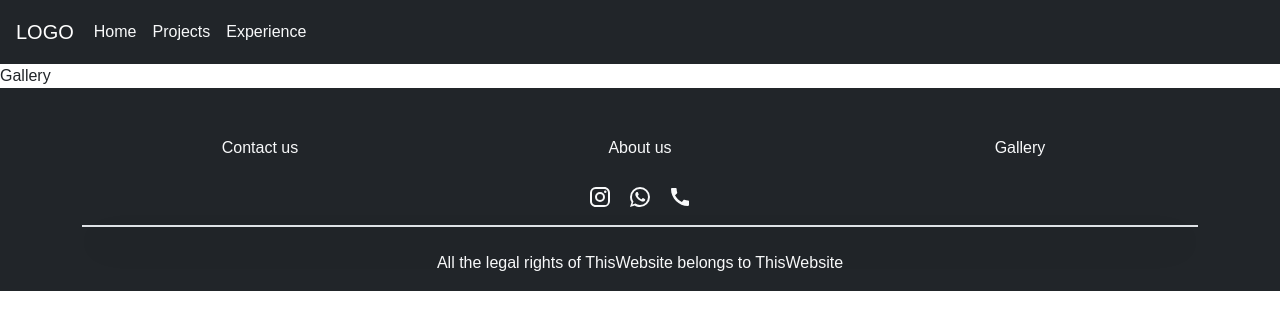
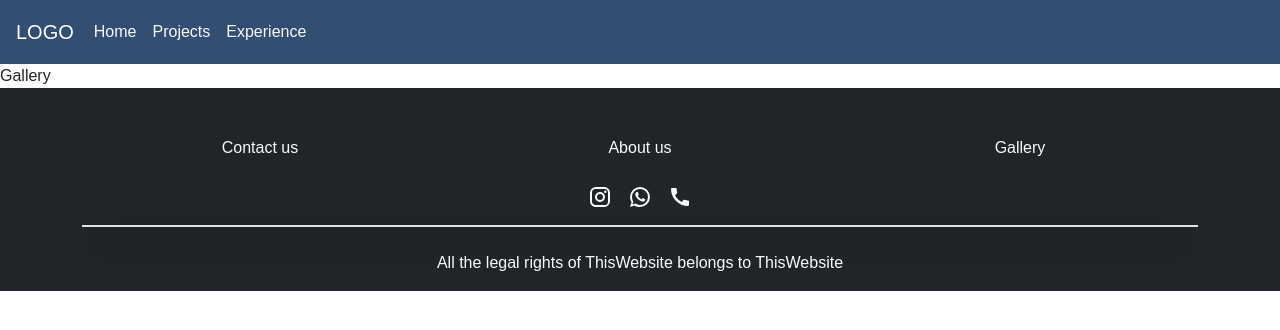
Before and after one commit to Poursha98/porfolio-site-react, a React (Vite) app: page /gallery in a window 1280 px wide. Shown: the top 330 px of the page. Built offline with nearby package versions, Linux system fonts and the light colour scheme.

Commit message:
navbar change color on scroll implemented

```diff
--- a/src/App.css
+++ b/src/App.css
@@ -6,6 +6,15 @@
 
 h2{
     color: rgba(50,78,115,1)
+}
+
+.myNav{
+    background-color: rgba(50,78,115,1);
+    transition: 0.3s ease;
+}
+.myNav.active{
+    background-color:#111925 ;
+    transition: 0.5s ease;
 }
 
 .h1{
--- a/src/components/Footer.jsx
+++ b/src/components/Footer.jsx
@@ -21,7 +21,7 @@ function Footer() {
                     <Link className='icon mx-2 text-light' to='tel:+989122336'><CallIcon/></Link>
                 </div>
                 <div className='border border-1 mt-3 shadow-lg'></div>
-                <p className='text-center mt-4 '>All the legal rights of ThisWebsite belongs to ThisWebsite</p>
+                <p className='text-center mt-4 my-4-2 '>All the legal rights of ThisWebsite belongs to ThisWebsite</p>
             </div>
         </footer>
     )
--- a/src/components/Navigation.jsx
+++ b/src/components/Navigation.jsx
@@ -1,9 +1,20 @@
 import {Navbar, Nav} from "react-bootstrap";
+import {useState} from "react";
 
 function Navigation() {
+    const [nav,setNav] = useState(false)
+
+    const changeBg = ()=>{
+        if(window.scrollY >=56){
+            setNav(true)
+        } else {
+            setNav(false)
+        }
+    }
+    window.addEventListener('scroll',changeBg)
     return (
-        <div>
-            <Navbar bg='dark' variant='dark' sticky='top' expand='sm'>
+        <div className='sticky-top'>
+            <Navbar className={nav ? 'myNav active' : 'myNav'} variant='dark' sticky='top' expand='sm' >
                 <div className='container m-0'>
                     <Navbar.Brand className='m-1'>
                         LOGO
```
